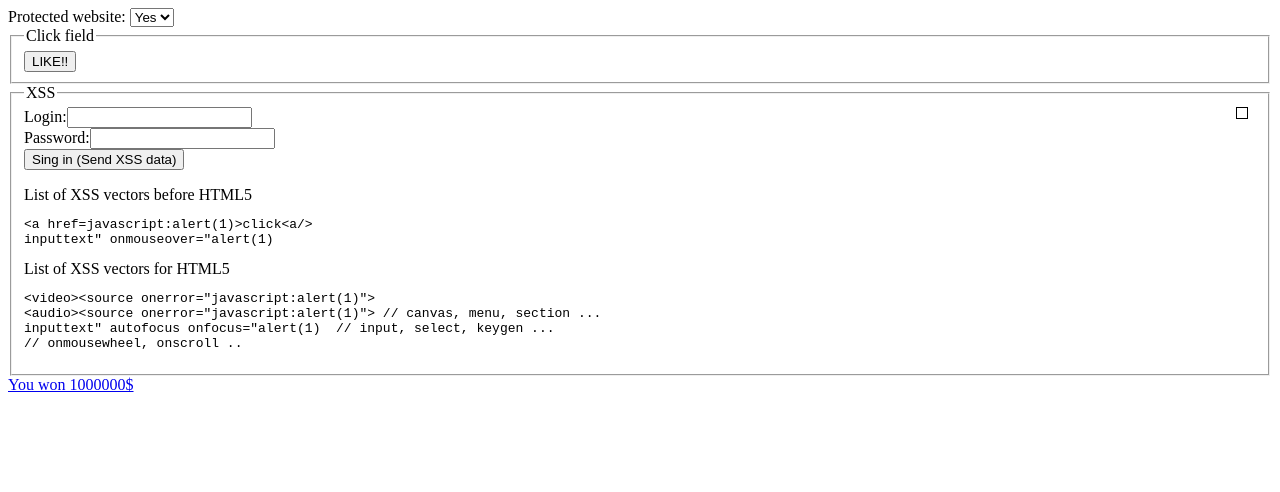
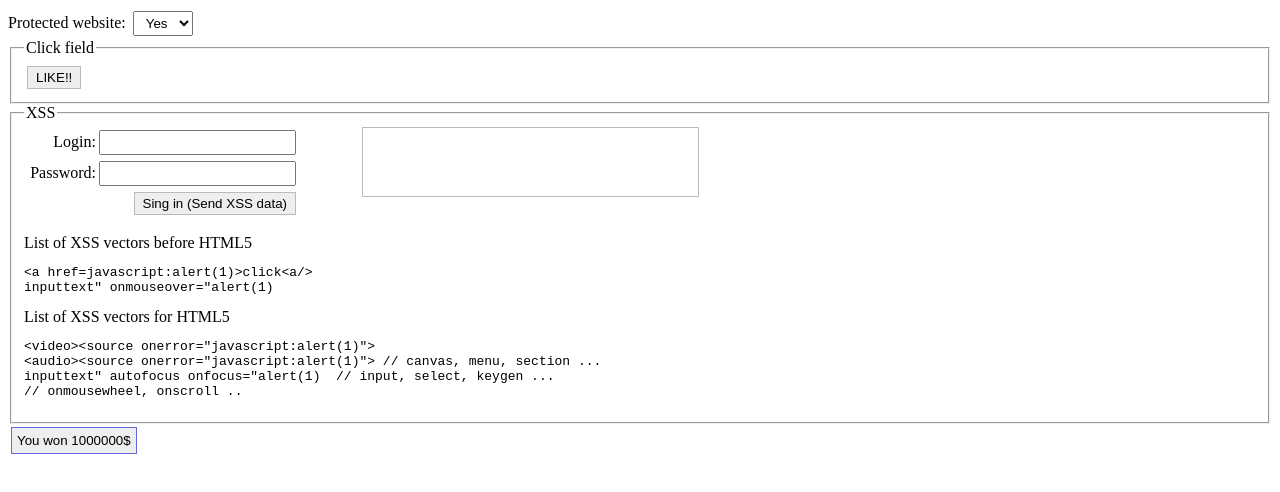
Before and after one commit to Vesdet/BachelorHTML5, a website: page website/site.html in a window 1280 px wide. Drawn offline with Linux system fonts and the light colour scheme.

Commit message:
Fix website styles

```diff
--- a/website/server.js
+++ b/website/server.js
@@ -28,7 +28,7 @@ function accept(req, res) {
     switch (urlParced.pathname) {
         case '/isProtected':
             isProtected = urlParced.query['val'] === 'true';
-            res.end(global.isProtected);
+            res.end('' + isProtected);
             break;
 
         case '/xssLogin':
@@ -40,7 +40,7 @@ function accept(req, res) {
                     userData = customCleanFromXSS(userData);
                 console.log(userData);
                 res.writeHead(200, {'Content-Type': 'text/html; charset=utf8'});
-                res.end(`Hello, ${userData.login}<br/>Your password: <input value="${userData.password}"/>`)
+                res.end(`Hello, ${userData.login}<br/>Your password: <input type="text" value="${userData.password}"/>`)
             });
             break;
 
--- a/website/site.css
+++ b/website/site.css
@@ -1,13 +1,46 @@
 fieldset {
     position: relative;
 }
+
+input, select, button {
+    margin: 3px;
+    padding: 3px 8px;
+}
+
+input[type=submit], button {
+    background-color: #eee;
+    outline: 0;
+    border: 1px solid #bbb;
+}
+input[type=submit]:hover, button:hover {
+    background-color: #ddd;
+}
+input[type=submit]:active, button:active {
+    background-color: #b2b2f0;
+    box-shadow: 0 0 3px #6666e1;
+}
+
+input[type=text], input[type=number], select {
+    outline-color: #6666e1;
+}
+
+.xss-form {
+    width: 275px;
+    text-align: right;
+}
+
 .user-info {
+    left: 350px;
+    position: absolute;
     padding: 5px;
-    border: 1px solid black;
-    position: absolute;
-    right: 20px;
+    border: 1px solid #bbb;
+    width: 325px;
+    height: 58px;
+    line-height: 1.5em;
     font-size: 18px;
-    margin-bottom: 20px;
+}
+.user-info:hover {
+    box-shadow: 0 0 3px #6666e1;
 }
 
 #iframe-click-protector {
@@ -25,5 +58,11 @@ fieldset {
     border-radius: 5px;
     color: white;
     font-size: 20px;
-    background-color: darkblue;
+    background-color: #6666e1;
 }
+
+.phishing-page {
+    padding: 5px;
+    text-align: center;
+    border: 1px solid #6666e1;
+}
--- a/website/site.html
+++ b/website/site.html
@@ -7,7 +7,7 @@
     </head>
     <body>
 
-    <!--Clockjacking Protector-->
+    <!--Clickjacking Protector-->
     <!--<div id="iframe-click-protector">-->
         <!--<button onclick="protectorClick()" >GO to SITE</button>-->
     <!--</div>-->
@@ -29,7 +29,7 @@
         <legend>XSS</legend>
         <div class="user-info"></div>
 
-        <form id="xss-form" onsubmit="sendXSS(this); return false;">
+        <form class="xss-form" id="xss-form" onsubmit="sendXSS(this); return false;">
             <label>Login:<input name="login" type="text"/></label><br/>
             <label>Password:<input name="password" type="text"/></label><br/>
             <input type="submit" value="Sing in (Send XSS data)">
@@ -48,9 +48,7 @@ inputtext" autofocus onfocus="alert(1)  // input, select, keygen ...
     </fieldset>
 
     <!--Phishing site-->
-    <div>
-        <a href="http://127.0.0.1:1337/">You won 1000000$</a>
-    </div>
+    <button class="phishing-page" onclick="location.href='http://127.0.0.1:1337/';" >You won 1000000$</button>
 
     </body>
 </html>
```
